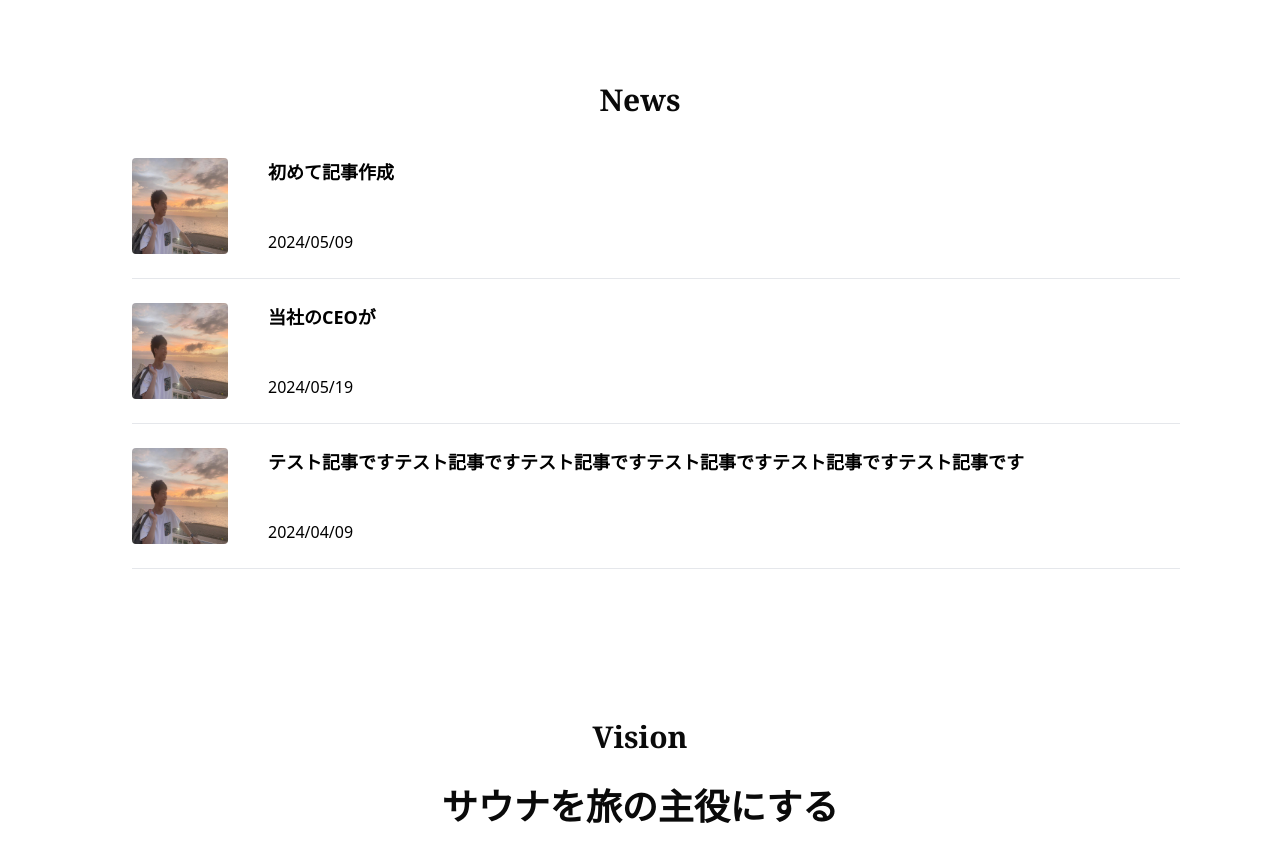
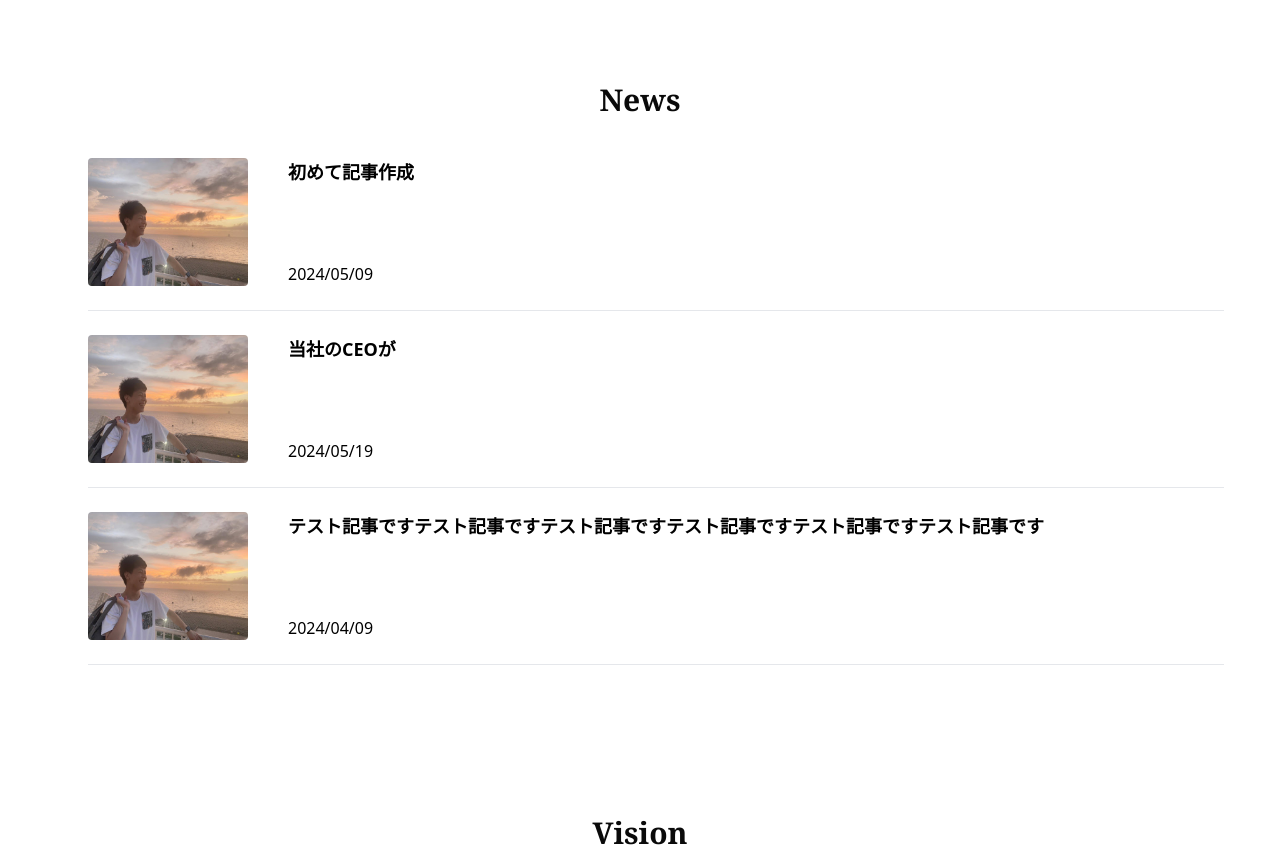
Before and after one commit to teppe049/sauna-travel-hp, a Next.js app in the folder sauna-travel-hp/: page / in a window 1280 px wide. Shown: the part 620-1481 px from the top of the page. Built offline with nearby package versions, Linux system fonts and the light colour scheme.

Commit message:
NEWSのタイトルが長すぎる場合は4行まで改行できるようにした

```diff
--- a/sauna-travel-hp/src/app/components/News/NewsList.tsx
+++ b/sauna-travel-hp/src/app/components/News/NewsList.tsx
@@ -9,21 +9,23 @@ type Props = {
 export default function NewsList({ news }: Props) {
     return (
         <>
-            <ul className="px-[100px]">
+            <ul className="px-14">
                 {news.map((article) => (
 
                     <li key={article.id} className="border-b ml-8" >
                         <div className="flex flex-row gap-10 py-6">
                             <Image
-                                className="w-24 h-24 rounded"
+                                className="w-40 h-32 rounded"
                                 src={"/introduction.jpg"}
                                 alt="No Image"
                                 width={480}
                                 height={430}
                             />
-                            <div className="flex flex-col text-justify">
-                                <p className="basis-4/5 text-lg font-bold text-start mb-2">{article.title}</p>
-                                <p className="basis-1/5 text-bases text-start ">{article.pulishedAt}</p>
+                            <div className="flex flex-col justify-between">
+                                <p className="text-lg font-bold text-start mb-2 line-clamp-4 whitespace-normal">
+                                    {article.title}
+                                </p>
+                                <p className="text-base text-start">{article.pulishedAt}</p>
                             </div>
                         </div>
                     </li>
```
